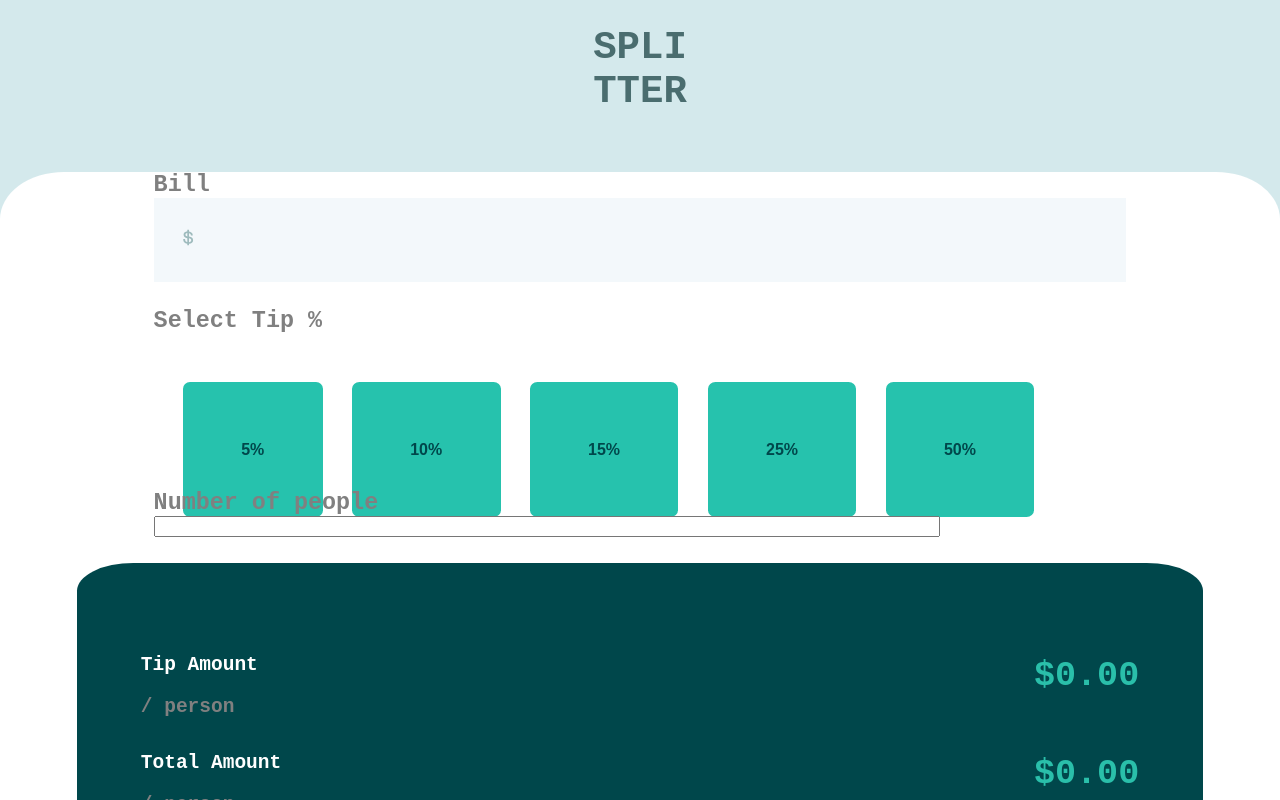
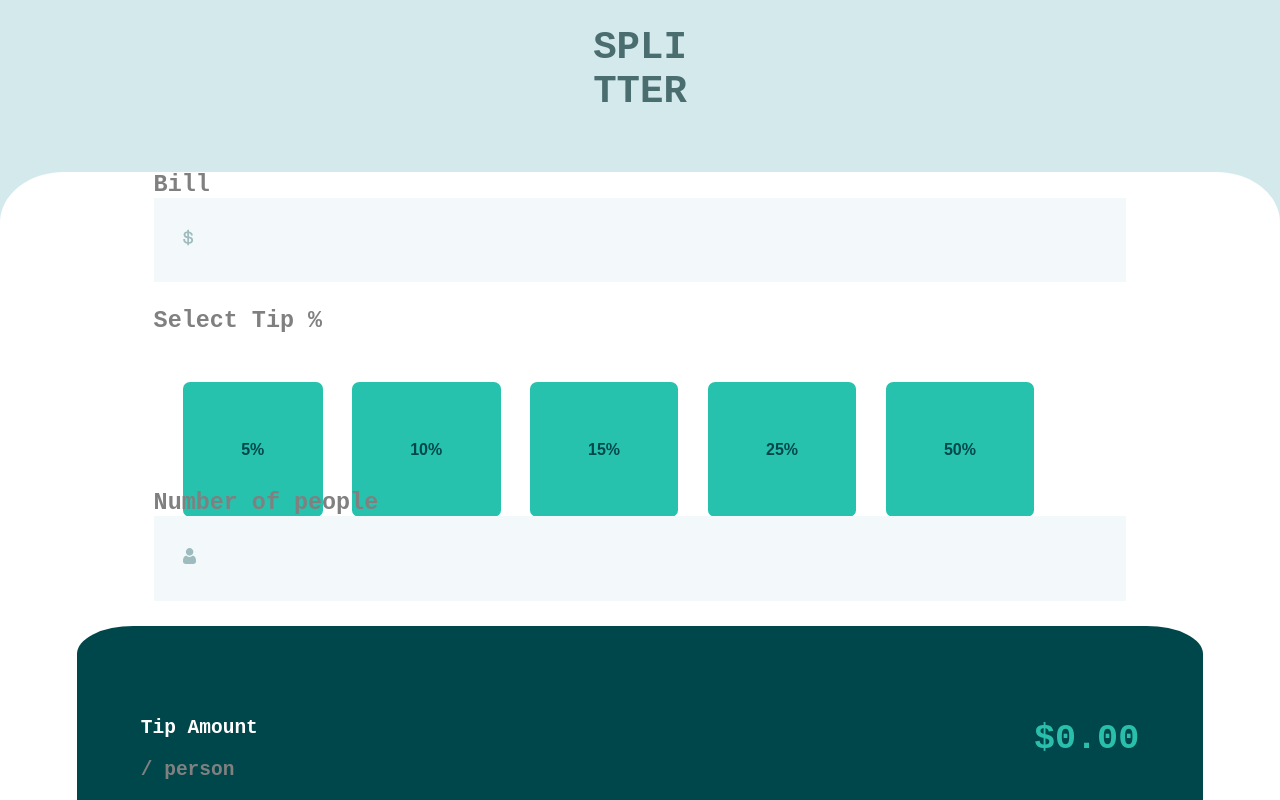
Before and after one commit to matheustkaczyk/splitter-challenge, a React (Vite) app: page / in a window 1280 px wide. Shown: the top 800 px of the page. Built offline with nearby package versions, Linux system fonts and the light colour scheme.

Commit message:
Estilizacao do input person concluida

```diff
--- a/src/App.scss
+++ b/src/App.scss
@@ -83,8 +83,18 @@ html {
     font-weight: bolder;
     margin-bottom: 2%;
 
-    input {
-      width: 80%
+    .person-input-wrapper {
+      align-items: center;
+      background-color: #F3F8FB;
+      padding: 3%;
+
+      input {
+        width: 80%;
+        border: 0;
+        background-color: #F3F8FB;
+        resize: none;
+        outline: none;
+      }
     }
   }
 
--- a/src/components/Calculator/index.jsx
+++ b/src/components/Calculator/index.jsx
@@ -2,6 +2,7 @@ import { useState, useEffect } from 'react';
 import { Button } from '../Button';
 import { Input } from '../Input';
 import iconDollar from '../../images/icon-dollar.svg';
+import iconPerson from '../../images/icon-person.svg';
 
 export const Calculator = () => {
   const [billInput, setBillInput] = useState(0.00);
@@ -60,7 +61,10 @@ export const Calculator = () => {
       </div>
       <div className="people">
         Number of people
-        <Input type="number" handleChange={handlePeopleInput} />
+        <div className="person-input-wrapper">
+          <img src={iconPerson} />
+          <Input type="number" handleChange={handlePeopleInput} />
+        </div>
       </div>
       <div className="results">
         <div className="results-1">
```
